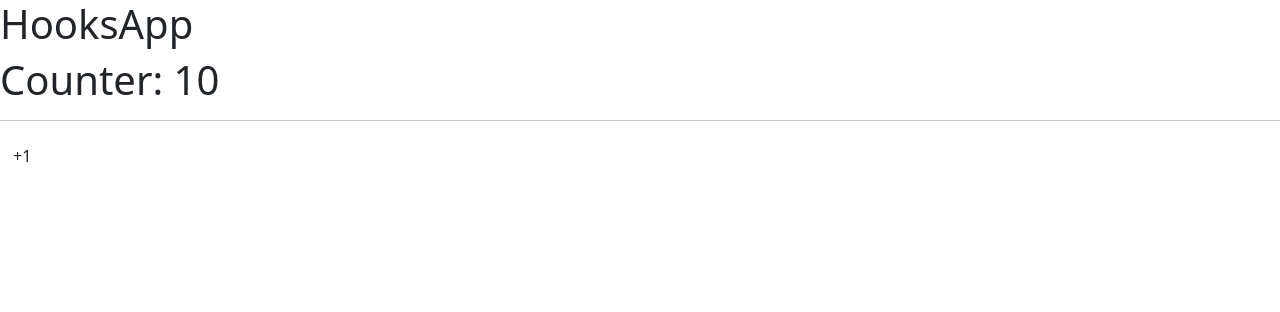
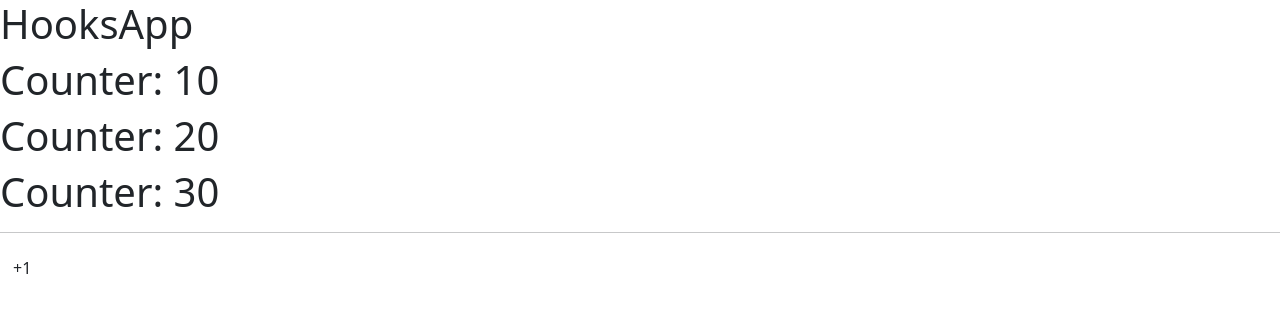
Before and after one commit to lauraportillo/hook-app, a React (Create React App) app: page / in a window 1280 px wide. Shown: the top 312 px of the page. Built offline with nearby package versions, Linux system fonts and the light colour scheme; the HTML template or start-up script is replaced by a standard one.

Commit message:
add three counters and just 1 adding +1

```diff
--- a/src/01-useState/CounterApp.js
+++ b/src/01-useState/CounterApp.js
@@ -5,16 +5,32 @@ function CounterApp() {
 
     // State
 
-    const [counter, setCounter] = useState(10);
+    const [{ counter1, counter2, counter3 }, setCounter] = useState({
+        counter1: 10,
+        counter2: 20,
+        counter3: 30,
+    });
+
+    console.log(counter1);
+    console.log(counter2);
+    console.log(counter3);
 
 
     return (
         <>
-            <h1>Counter: {counter}</h1>
+            <h1>Counter: {counter1}</h1>
+            <h1>Counter: {counter2}</h1>
+            <h1>Counter: {counter3}</h1>
 
             <hr />
 
-            <button className='btn' onClick={() => setCounter(counter + 1)}    >+1</button>
+            <button className='btn' onClick={
+                () => setCounter({
+                    counter1: counter1 + 1,
+                    counter2: counter2,
+                    counter3: counter3,
+                })
+            }>+1</button>
 
         </>
     )
```
